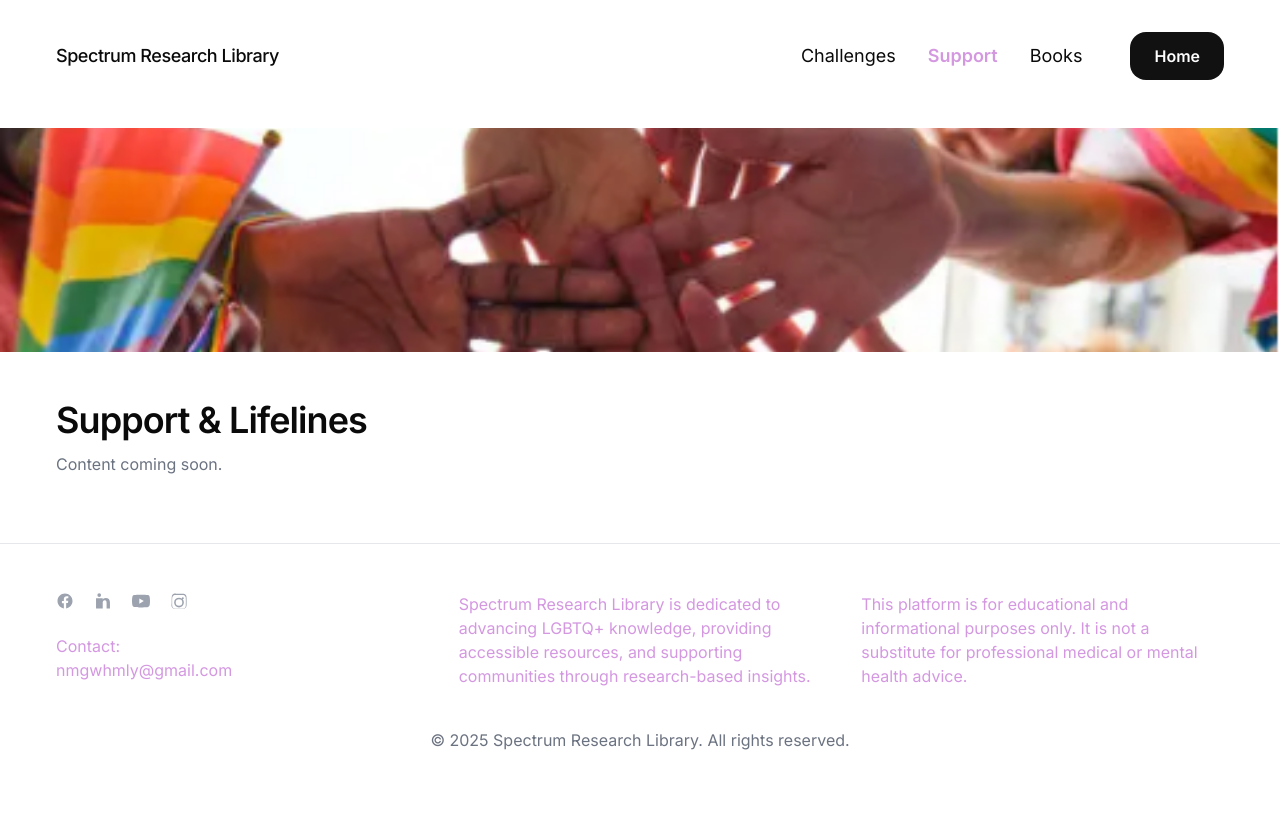
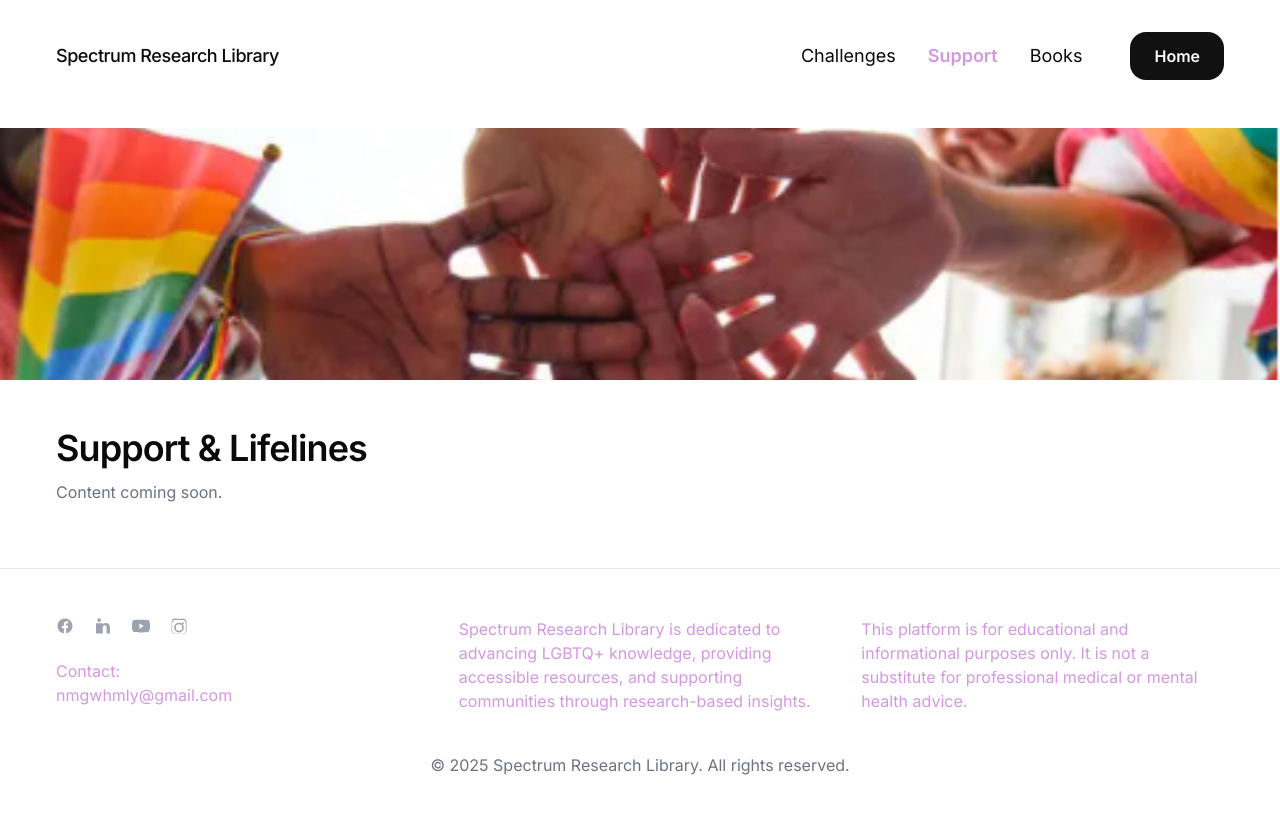
Before and after one commit to Annanayan/spectrum-research-library, a React (Vite) app: page /supports in a window 1280 px wide. Shown: the top 814 px of the page. Built offline with nearby package versions, Linux system fonts and the light colour scheme.

Commit message:
Update HeroBar-childer

```diff
--- a/src/shared/HeroBar.tsx
+++ b/src/shared/HeroBar.tsx
@@ -1,12 +1,27 @@
 import React from 'react'
 
-export default function HeroBar({ src, alt, children, className = '' }: { src: string, alt: string, children?: React.ReactNode, className?: string }) {
+export default function HeroBar({ src, alt, children }: { src: string; alt: string; children?: React.ReactNode }) {
   return (
-    <section className="w-full">
-      <div className={`relative w-full mb-12`}>
-        <img src={src} alt={alt} className={`w-full object-cover ${className}`} style={{ aspectRatio: '1440 / 252' }} />
-        {children ? <div className="absolute inset-0">{children}</div> : null}
+    <section className="w-full mb-12">
+      <div className="relative w-full">
+        <img
+          src={src}
+          alt={alt}
+          className="w-full h-[252px] object-cover"
+        />
+
+        {children ? (
+          <div className="absolute inset-0">
+            {/* 让 overlay 内容跟页面容器左对齐，并垂直居中 */}
+            <div className="container-xxl h-full flex items-center justify-start">
+              {/* 控制导航块的最大宽度，避免铺太开；可按需调宽 */}
+              <div className="max-w-[560px]">
+                {children}
+              </div>
+            </div>
+          </div>
+        ) : null}
       </div>
     </section>
-  )
+  );
 }
```
